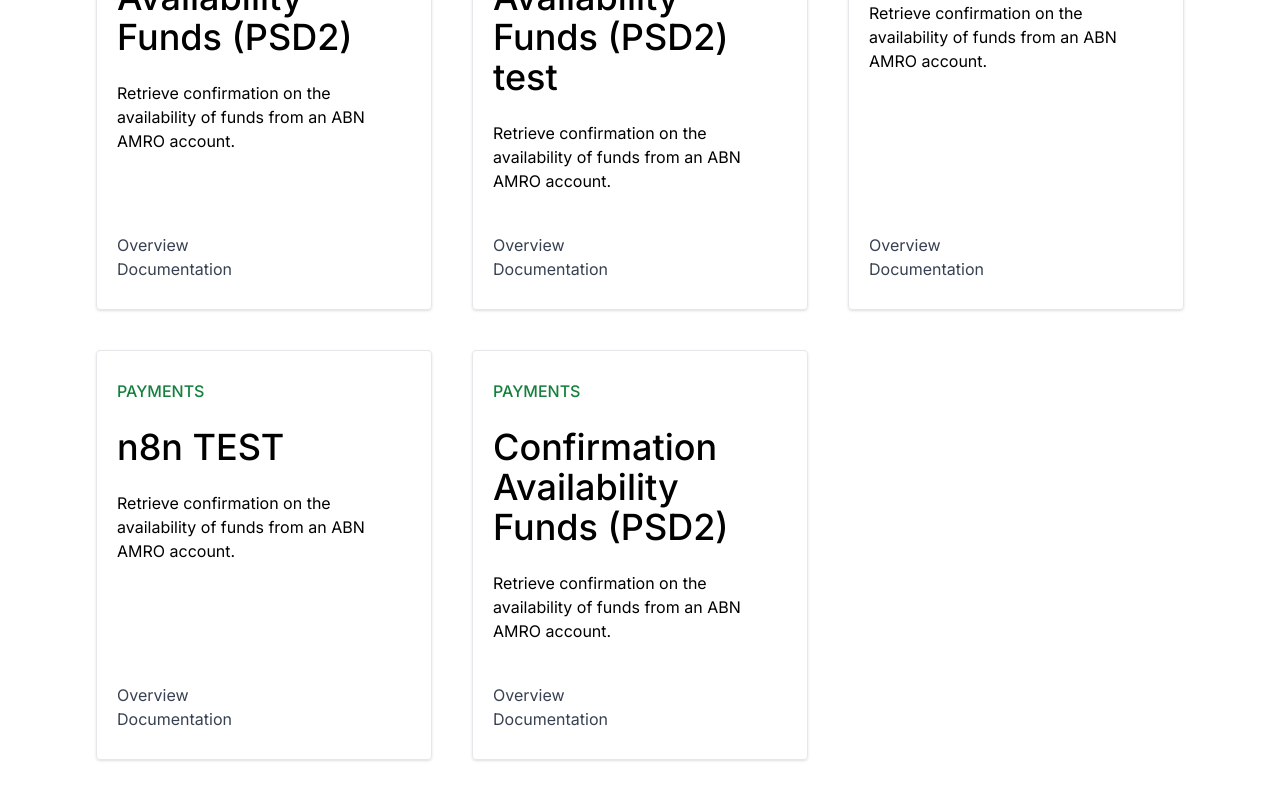
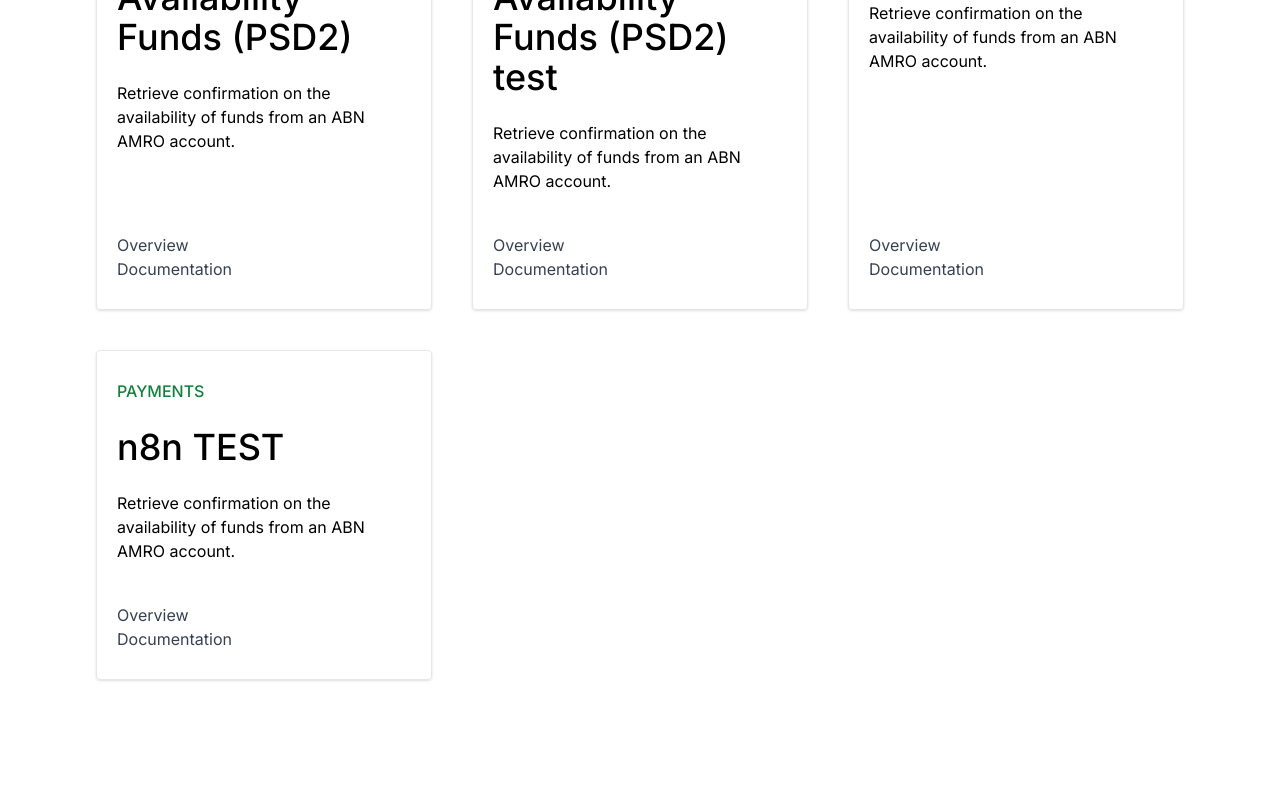
Before and after one commit to leoncan122/api-monitor-test, a Next.js app: page / in a window 1280 px wide. Shown: the part 766-1566 px from the top of the page. After the commit the page ends 1542 px from the top, so only its background shows below. Built offline with nearby package versions, Linux system fonts and the light colour scheme.

Commit message:
Delete items

```diff
--- a/src/pages/index.js
+++ b/src/pages/index.js
@@ -111,21 +111,7 @@
         }
       ]
     },
-    {
-      category: 'PAYMENTS',
-      title: 'Confirmation Availability Funds (PSD2) ',
-      description: 'Retrieve confirmation on the availability of funds from an ABN AMRO account. ',
-      links: [
-        {
-          title: 'Overview',
-          link: 'https://developer.abnamro.com/api-products/confirmation-availability-funds-psd2api'
-        },
-        {
-          title: 'Documentation',
-          link: 'https://developer.abnamro.com/api-products/confirmation-availability-funds-psd2/reference-documentation'
-        }
-      ]
-    },
+
   ]
   return (
     <main
```
